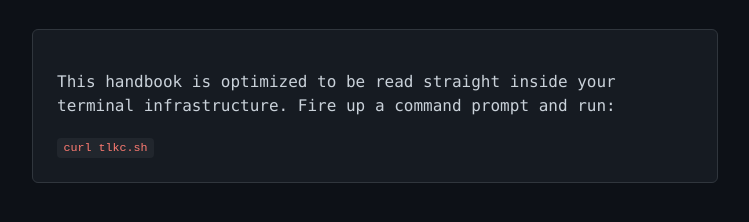
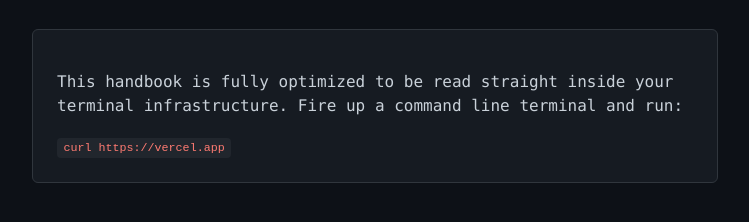
Before and after one commit to discoveryos/tlkc-site, a website: page views/index.html in a window 1280 px wide. Shown: the part 186-408 px from the top of the page, without its empty margins (265-1014 px from the left). Drawn offline with Linux system fonts and the light colour scheme.

Commit message:
Update web frontend text to use live vercel URL routing

```diff
--- a/views/index.html
+++ b/views/index.html
@@ -37,8 +37,8 @@
 <div class="credits">Made by Kevin & Mathew | Discovery Open Source Software Foundation</div>
 
 <div class="terminal-info">
-    <p>This handbook is optimized to be read straight inside your terminal infrastructure. Fire up a command prompt and run:</p>
-    <code>curl tlkc.sh</code>
+    <p>This handbook is fully optimized to be read straight inside your terminal infrastructure. Fire up a command line terminal and run:</p>
+    <code>curl https://vercel.app</code>
 </div>
 
 </body>
```
